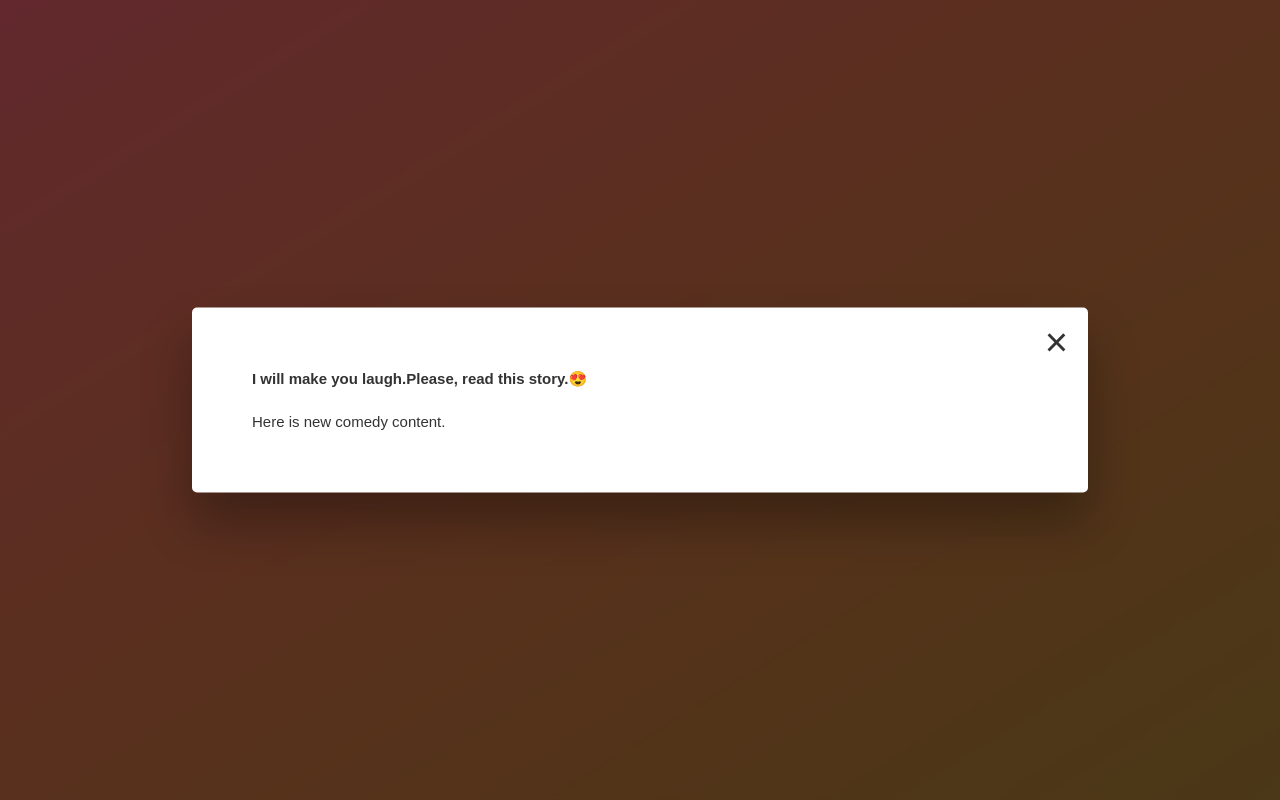
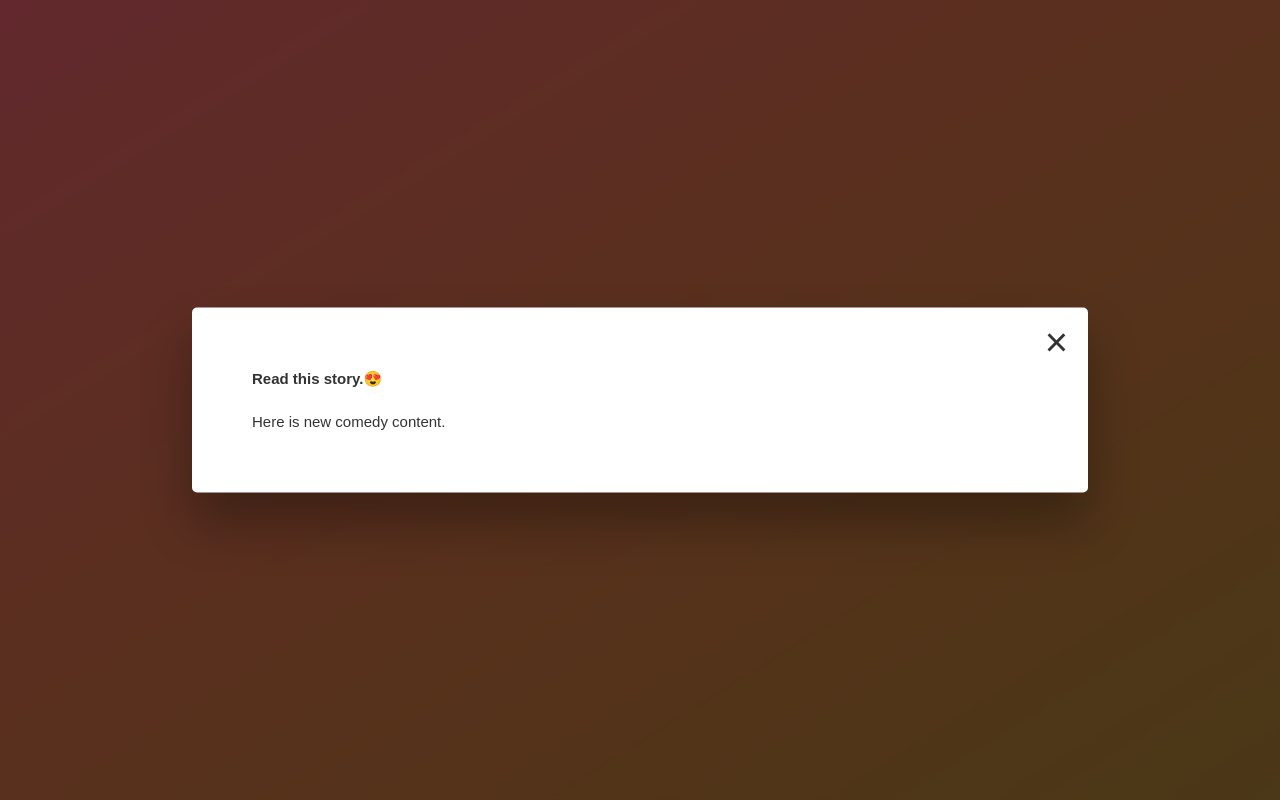
Before and after one commit to Learn-collection/make-you-laugh, a plain HTML site: page index.html in a window 1280 px wide. Both pictures are taken after a click on the button "I wanna laugh". Drawn offline with Linux system fonts and the light colour scheme.

Commit message:
change content of h1

```diff
--- a/index.html
+++ b/index.html
@@ -12,7 +12,7 @@
 
     <div class="modal hidden">
         <button class="close-modal">&times;</button>
-        <h1>I will make you laugh.Please, read this story.😍</h1>
+        <h1>Read this story.😍</h1>
         <p class="comedy-content">
             Lorem ipsum dolor sit amet, consectetur adipisicing elit, sed do eiusmod
             tempor incididunt ut labore et dolore magna aliqua. Ut enim ad minim
```
